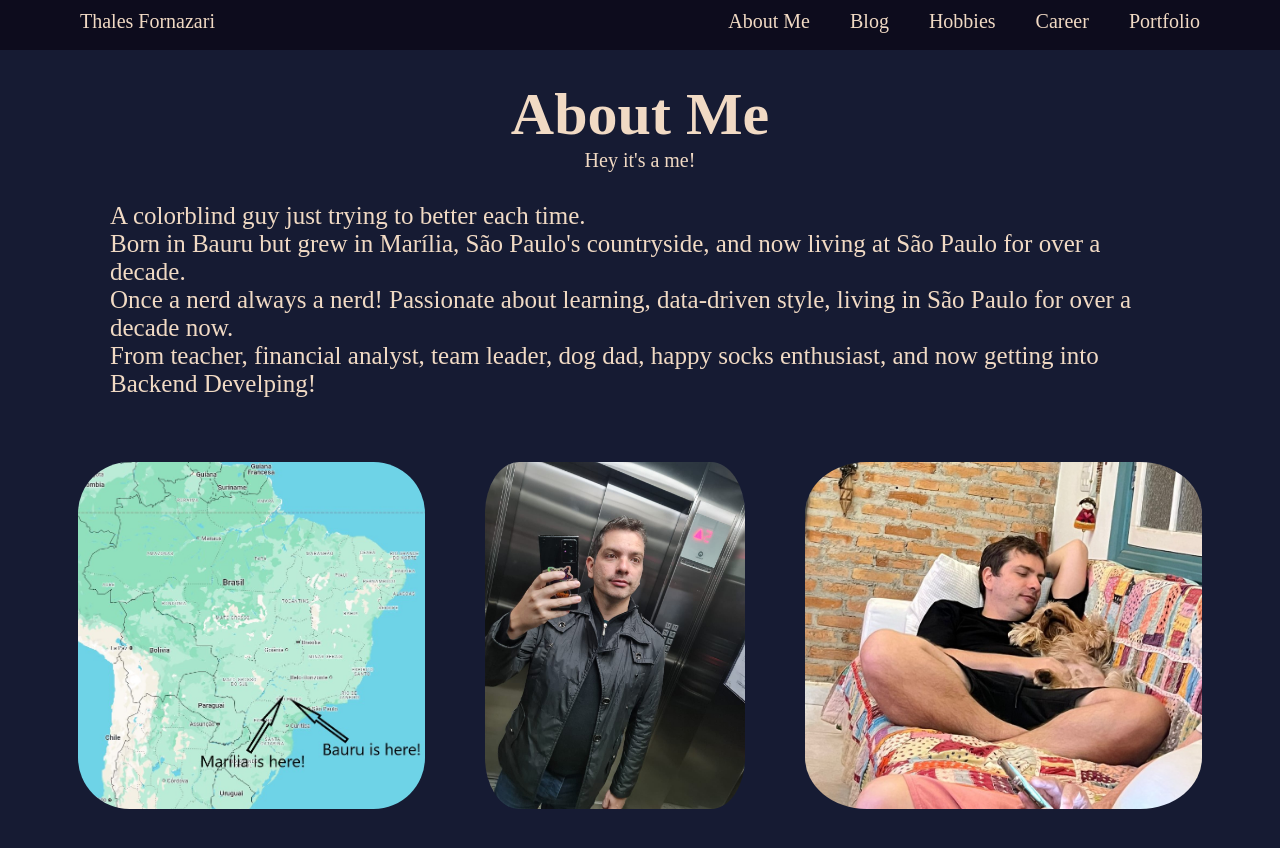
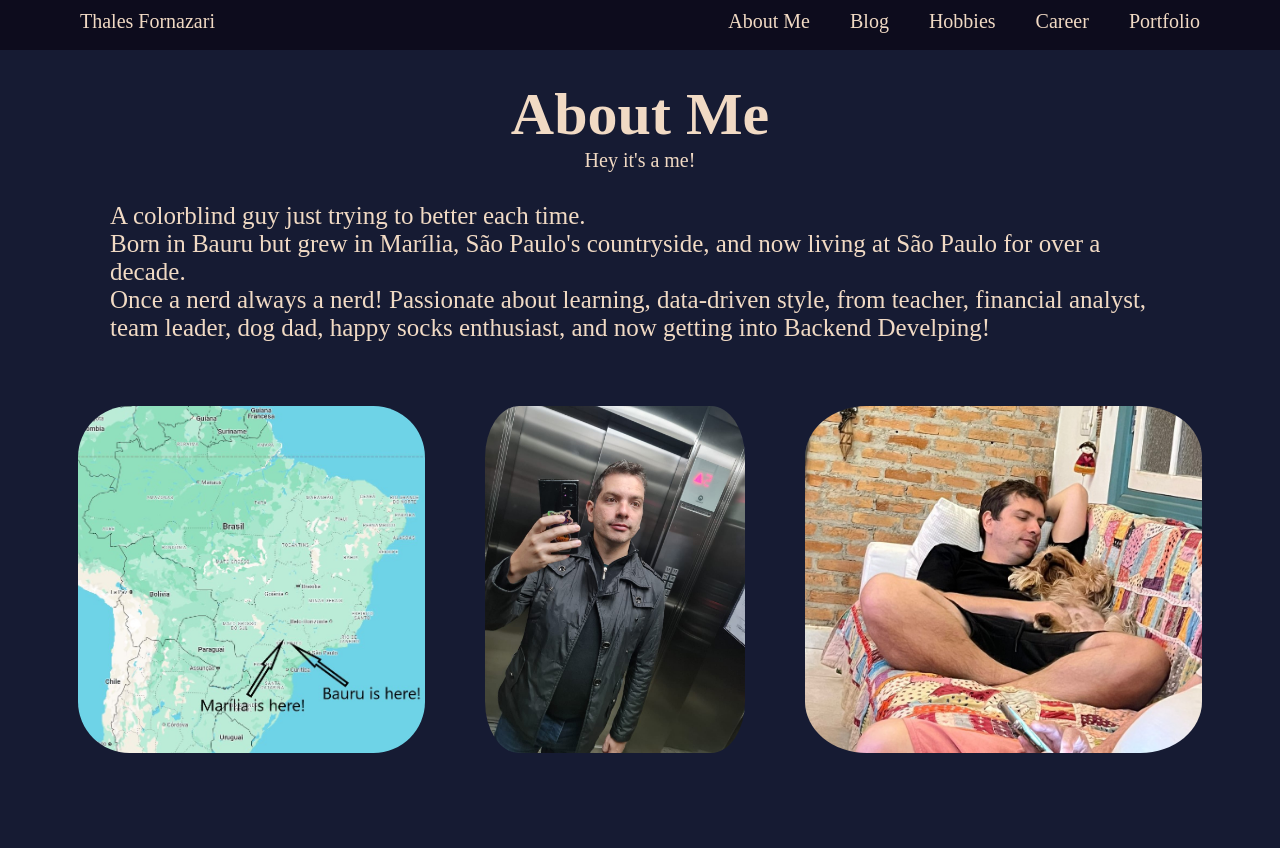
Before and after one commit to thalfor/websiteFrontend, a React (Vite) app: page /BioEng in a window 1280 px wide. Shown: the top 848 px of the page. After the commit the page ends 800 px from the top, so only its background shows below. Built offline with nearby package versions, Linux system fonts and the light colour scheme; a web font is replaced by a local one.

Commit message:
about me updated

```diff
--- a/src/pages/bioEng/index.jsx
+++ b/src/pages/bioEng/index.jsx
@@ -15,8 +15,8 @@ export function BioEng(){
         <div className='bio'>
           A colorblind guy just trying to better each time. <br />
           Born in Bauru but grew in Marília, São Paulo's countryside, and now living at São Paulo for over a decade. <br />
-          Once a nerd always a nerd! Passionate about learning, data-driven style, living in São Paulo for over a decade now. <br />
-          From teacher, financial analyst, team leader, dog dad, happy socks enthusiast, and now getting into Backend Develping!
+          Once a nerd always a nerd! Passionate about learning, data-driven style, from teacher, financial analyst, team leader, dog dad, happy socks enthusiast,
+          and now getting into Backend Develping!
         </div>
       </div>
       <div className='images'>
```
